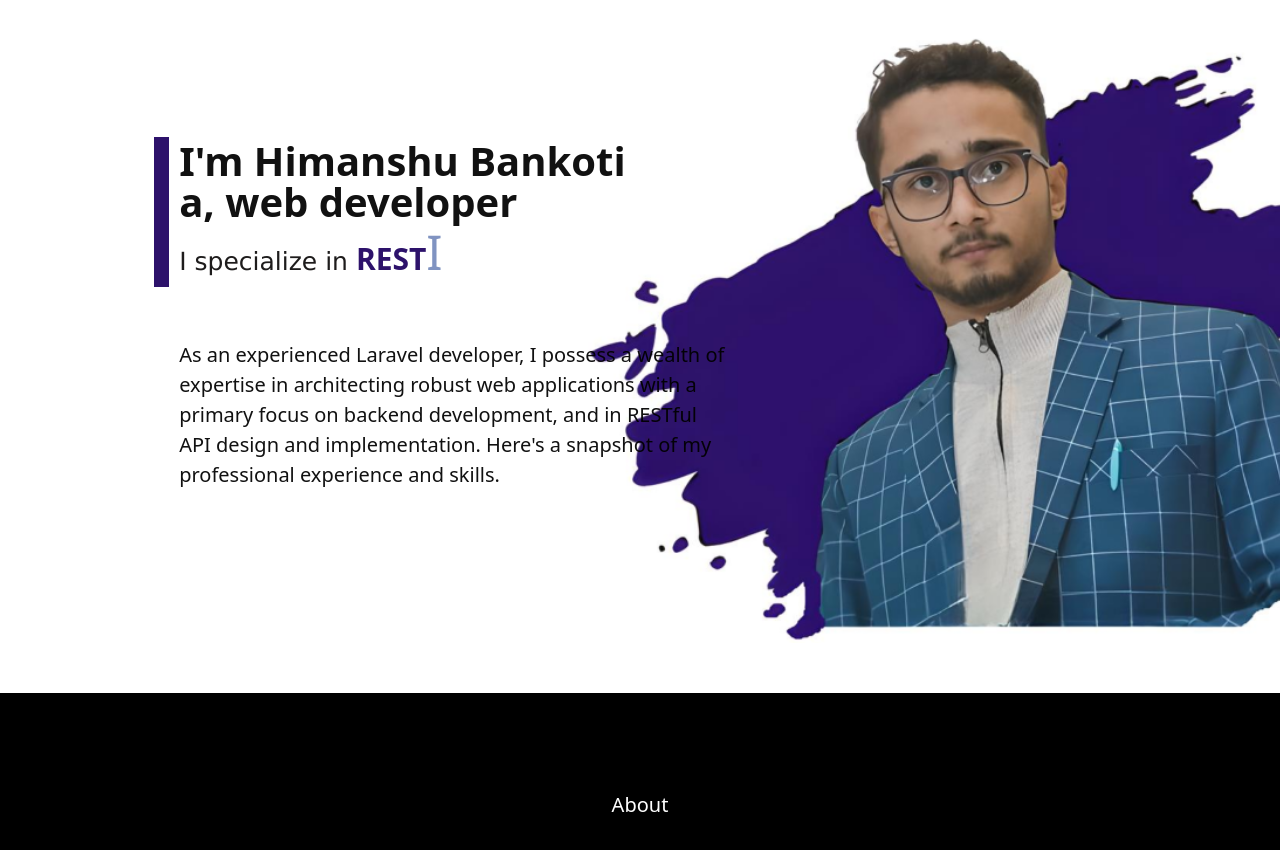
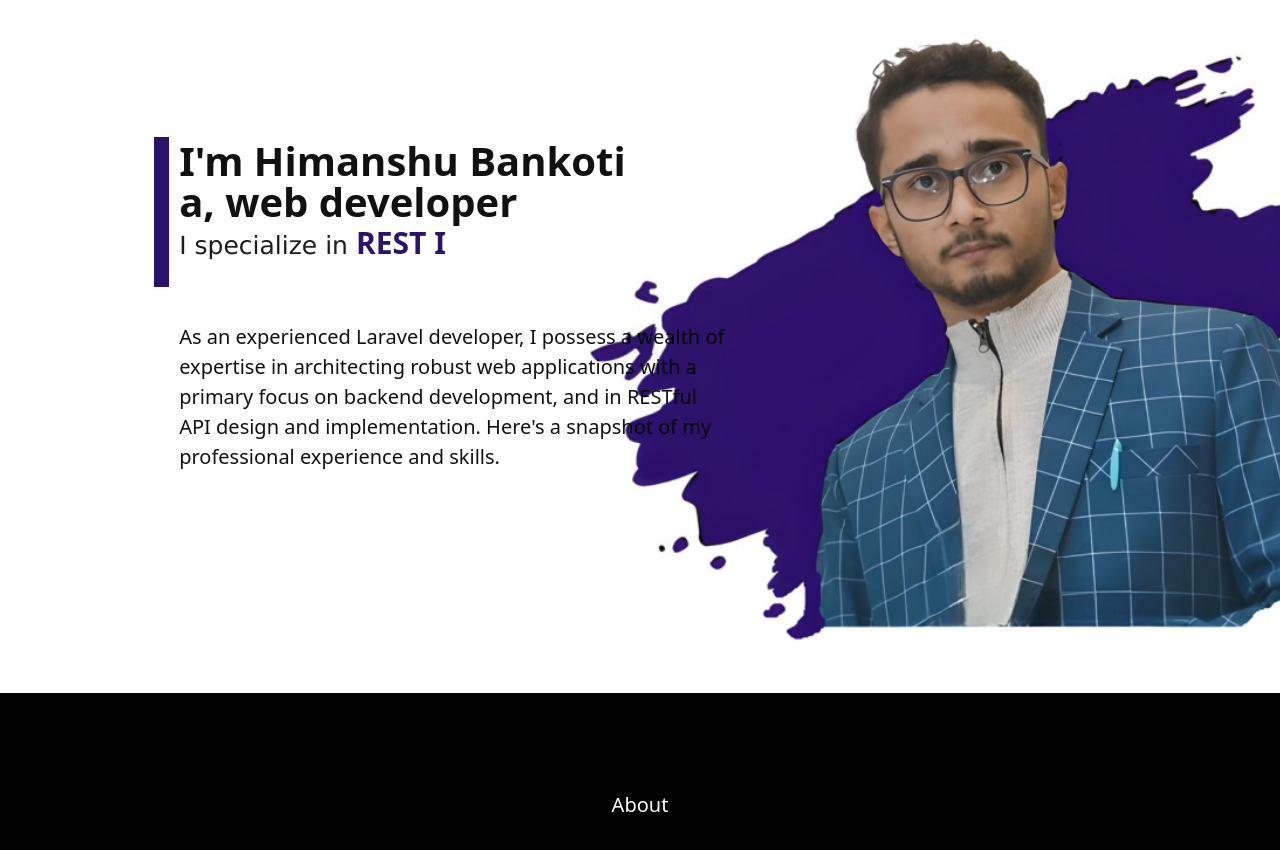
Before and after one commit to himanshu-bankoti/himanshu-portfolio, a React (Create React App) app: page / in a window 1280 px wide. Shown: the top 850 px of the page. Built offline with nearby package versions, Linux system fonts and the light colour scheme.

Commit message:
fixed cursor size and refactored code

```diff
--- a/src/App.css
+++ b/src/App.css
@@ -41,45 +41,3 @@
 .font-big {
   font-size: 30px;
 }
-.custom-cursor {
-  color: rgb(45, 77, 152);
-  font-weight: 500;
-  font-size: 48px;
-  margin-left: -8px;
-  font-family: "Segoe UI", Tahoma, Geneva, Verdana, sans-serif;
-}
-
-.blink {
-  animation: blinker 0.5s linear infinite;
-}
-
-@keyframes blinker {
-  50% {
-    opacity: 0;
-  }
-}
-
-
-
-/* .heading-background {
-  height: 800px;
-  background:rgb(22,27,33);
-  border-bottom-left-radius: 40%;
- clip-path: ellipse(100% 100% at 0% 0%);
-} */
-
-/* .heading-background-secondary {
-  background-color: rgb(40,208,126);
-  height: 800px;
-  width: 600px;
-  position: absolute;
-  right: 0px;
-  border-bottom-right-radius: -50px;
-} */
-
-/* .specialities-wrapper {
-  background-color: #1a1a1a;
-  width: 500px;
-  position: absolute;
-  margin-top: 500px;
-} */
```
